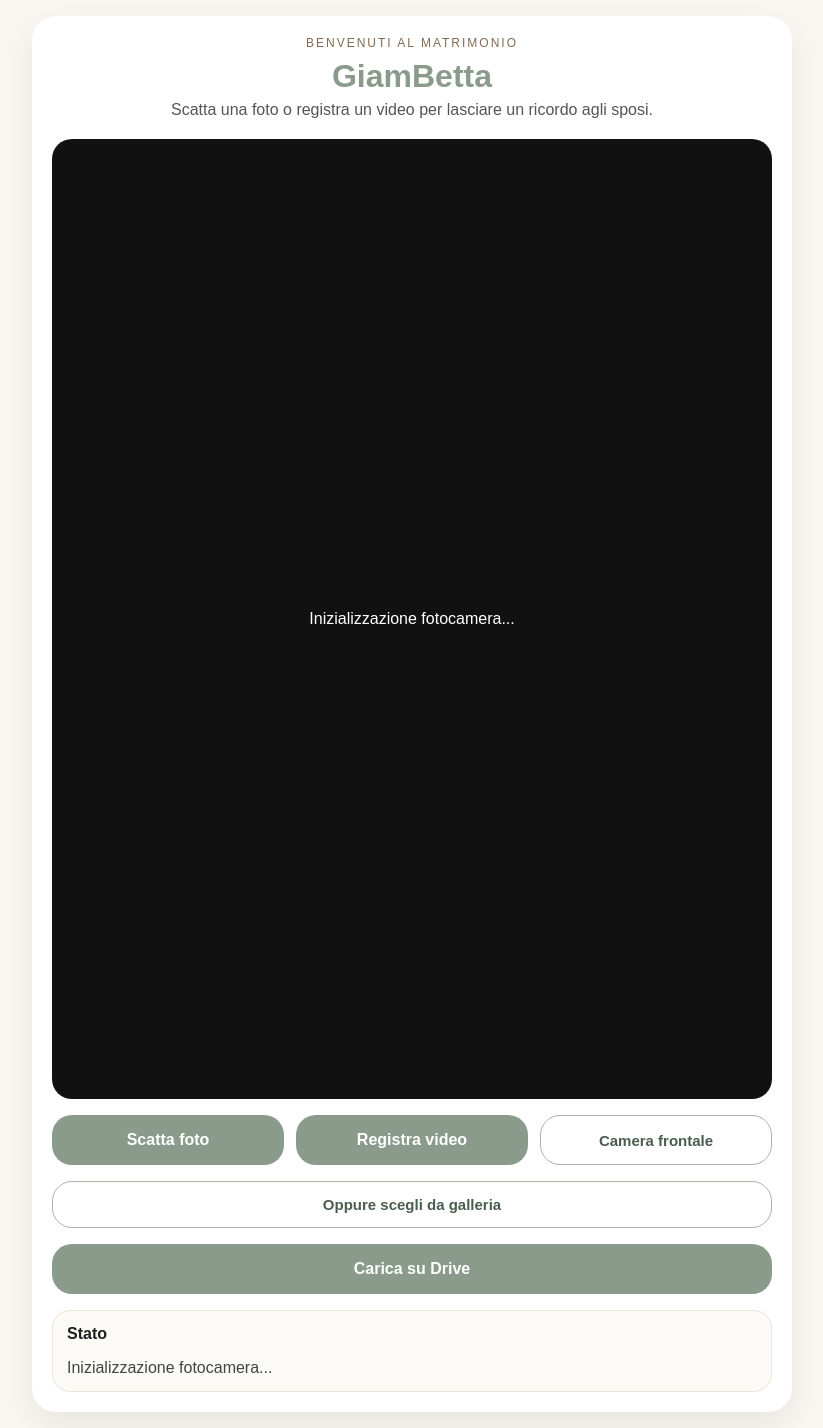
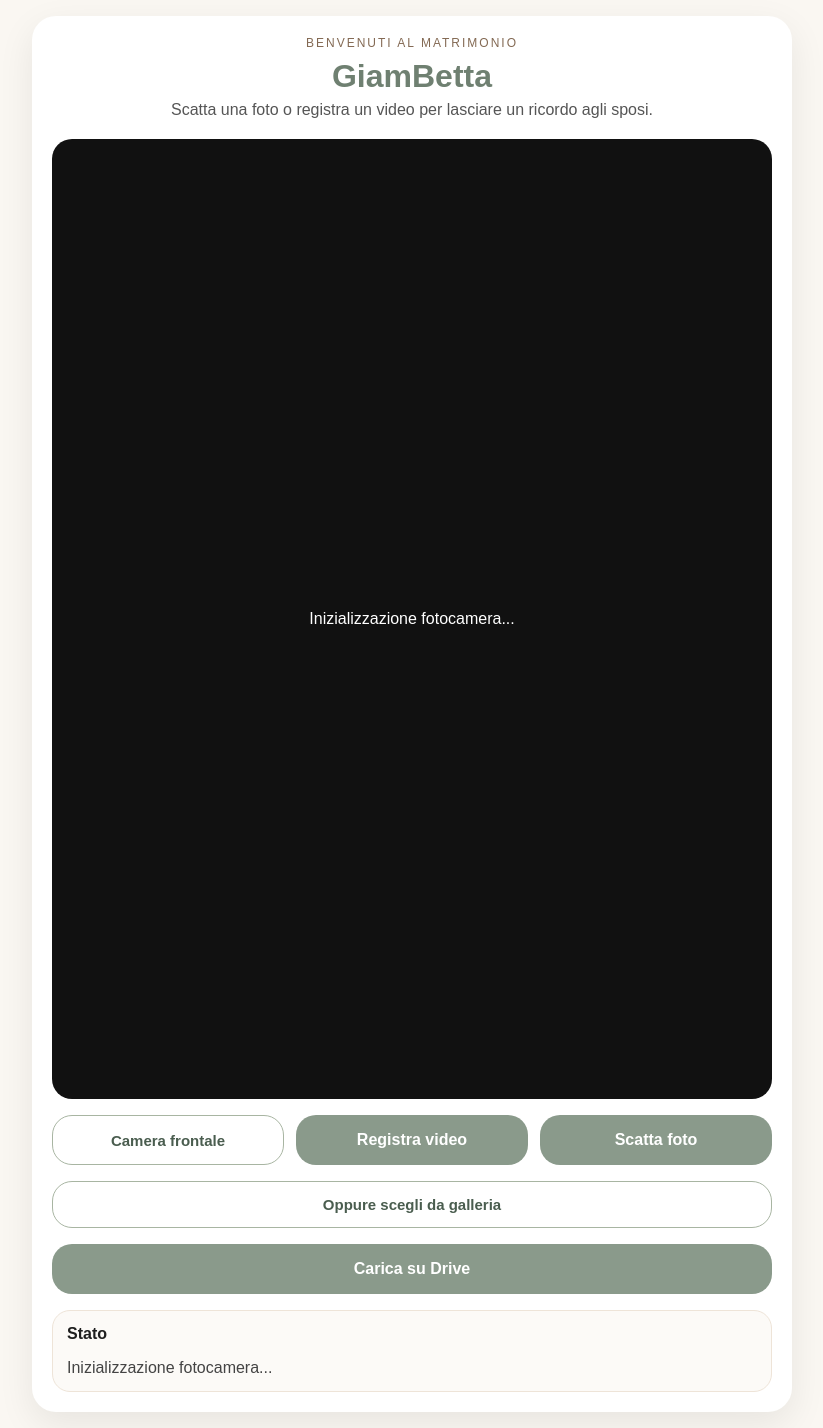
Before and after one commit to liagimmi/wedding-app, a Next.js app in the folder wedding-app/: page / in a window 1280 px wide. Shown: the whole page, without its empty margins (228-1051 px from the left). Built offline with nearby package versions, Linux system fonts and the light colour scheme; no server answers.

Commit message:
Update page.js

```diff
--- a/wedding-app/app/page.js
+++ b/wedding-app/app/page.js
@@ -325,7 +325,7 @@ export default function HomePage() {
             style={{
               margin: '8px 0 6px',
               fontSize: 32,
-              color: '#8A9A8B'
+              color: '#6F8071'
             }}
           >
             {APP_NAME}
@@ -381,12 +381,14 @@ export default function HomePage() {
               gap: 12
             }}
           >
+
             <button
-              onClick={takePhoto}
+              type="button"
+              onClick={toggleCamera}
               disabled={!isCameraReady || isRecording || uploading}
-              style={buttonStyle}
+              style={ghostButtonStyle}
             >
-              Scatta foto
+              {cameraMode === 'environment' ? 'Camera frontale' : 'Camera posteriore'}
             </button>
 
             {!isRecording ? (
@@ -407,13 +409,13 @@ export default function HomePage() {
             )}
 
             <button
-              type="button"
-              onClick={toggleCamera}
+              onClick={takePhoto}
               disabled={!isCameraReady || isRecording || uploading}
-              style={ghostButtonStyle}
+              style={buttonStyle}
             >
-              {cameraMode === 'environment' ? 'Camera frontale' : 'Camera posteriore'}
+              Scatta foto
             </button>
+
           </div>
 
           <button
```
